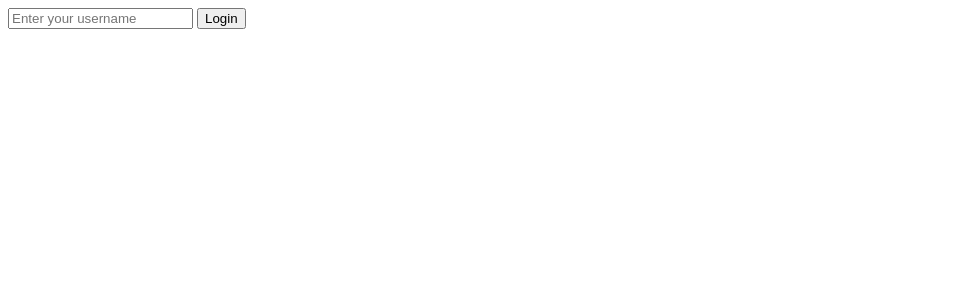
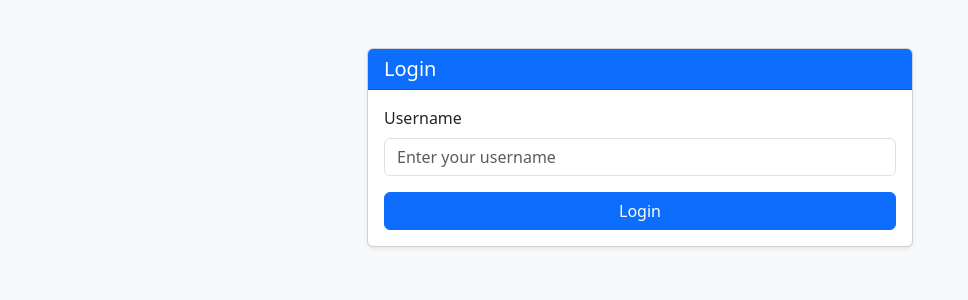
Before and after one commit to RealityFlex/build-back, a FastAPI app: page /login in a window 1280 px wide. Shown: the top 300 px of the page, without its empty margins (0-968 px from the left). Run offline with FastAPI, Linux system fonts and the light colour scheme; some libraries are stand-ins or nearby versions.

Commit message:
beauty_front

```diff
--- a/templates/login.html
+++ b/templates/login.html
@@ -1,12 +1,31 @@
 <!DOCTYPE html>
-<html>
+<html lang="en">
 <head>
+    <meta charset="UTF-8">
+    <meta name="viewport" content="width=device-width, initial-scale=1.0">
     <title>Login</title>
+    <link href="https://cdn.jsdelivr.net/npm/bootstrap@5.3.0/dist/css/bootstrap.min.css" rel="stylesheet">
 </head>
-<body>
-    <form action="/login" method="post">
-        <input type="text" name="username" placeholder="Enter your username" required/>
-        <button type="submit">Login</button>
-    </form>
+<body class="bg-light">
+    <div class="container py-5">
+        <div class="row justify-content-center">
+            <div class="col-md-6">
+                <div class="card shadow-sm">
+                    <div class="card-header bg-primary text-white">
+                        <h5 class="mb-0">Login</h5>
+                    </div>
+                    <div class="card-body">
+                        <form action="/login" method="post">
+                            <div class="mb-3">
+                                <label for="username" class="form-label">Username</label>
+                                <input type="text" name="username" id="username" class="form-control" placeholder="Enter your username" required>
+                            </div>
+                            <button type="submit" class="btn btn-primary w-100">Login</button>
+                        </form>
+                    </div>
+                </div>
+            </div>
+        </div>
+    </div>
 </body>
 </html>
```
Also changed, not shown: templates/index.html (+33 -11 lines).
